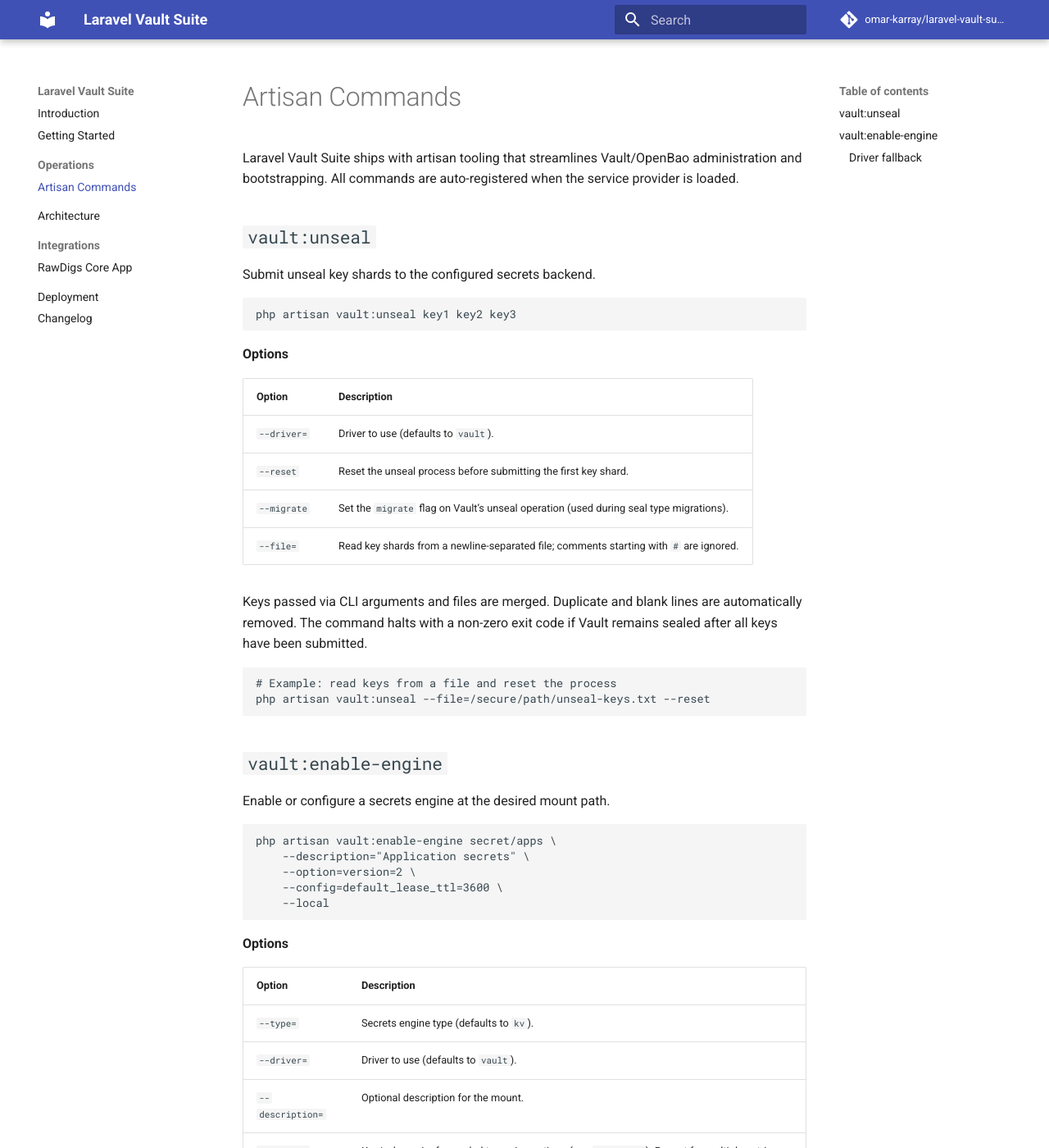
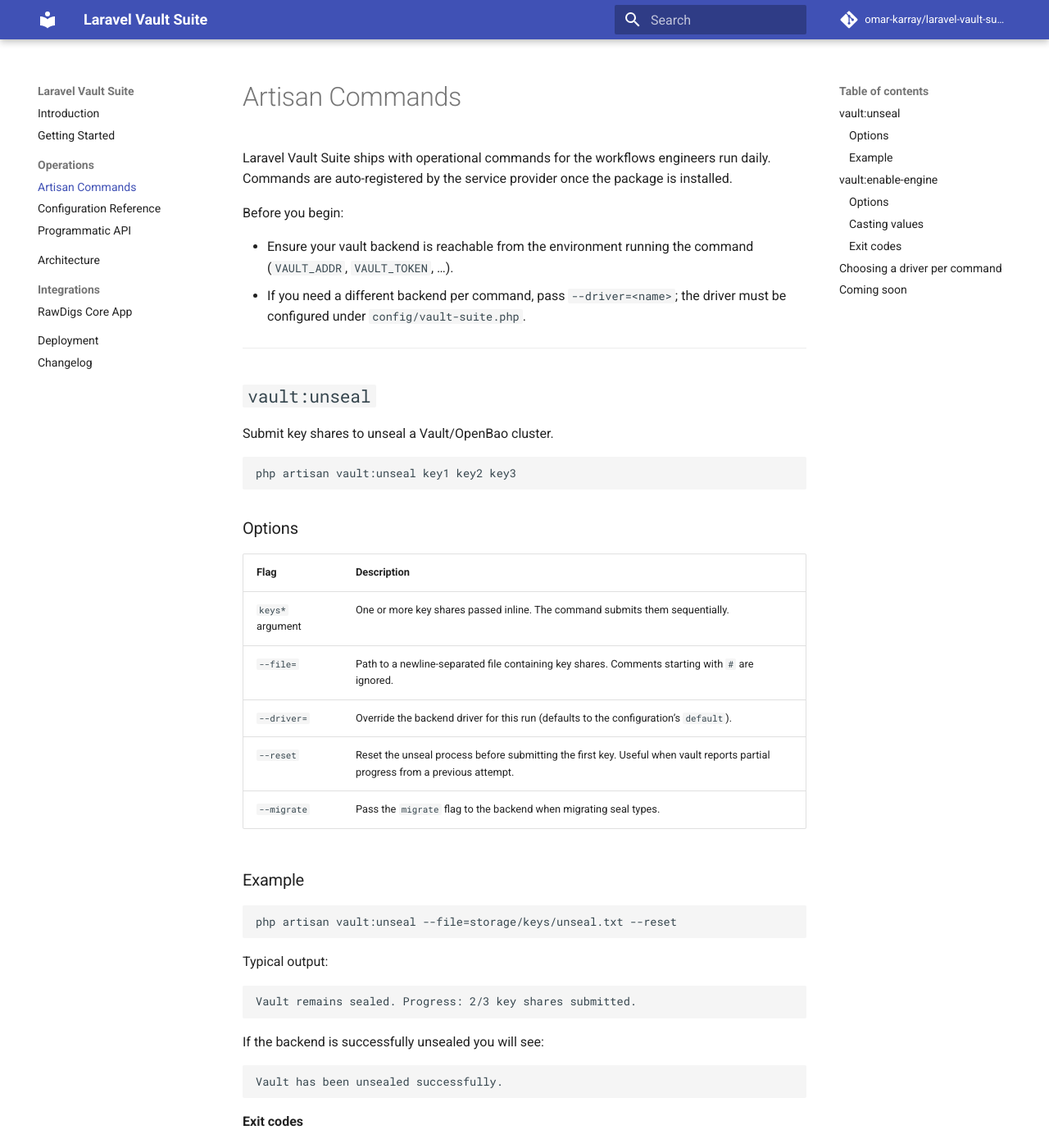
Before and after one commit to omar-karray/Laravel-secrets-manager, an MkDocs documentation site: the page built from docs/commands.md, in a window 1280 px wide and 1400 px high. Shown: the whole window at 82% size. Built offline with MkDocs 1.6.1 and Material for MkDocs 9.7.7, drawn with Linux system fonts in a browser that asks for light colours; comment, search, counter and statistics services are not loaded; some of the changed text lies outside the part shown.

Commit message:
Docs: restructure site around command workflow

````diff
--- a/docs/commands.md
+++ b/docs/commands.md
@@ -1,57 +1,113 @@
 # Artisan Commands
 
-Laravel Vault Suite ships with artisan tooling that streamlines Vault/OpenBao administration and bootstrapping. All commands are auto-registered when the service provider is loaded.
+Laravel Vault Suite ships with operational commands for the workflows engineers run daily. Commands are auto-registered by the service provider once the package is installed.
+
+Before you begin:
+
+- Ensure your vault backend is reachable from the environment running the command (`VAULT_ADDR`, `VAULT_TOKEN`, …).
+- If you need a different backend per command, pass `--driver=<name>`; the driver must be configured under `config/vault-suite.php`.
+
+---
 
 ## `vault:unseal`
 
-Submit unseal key shards to the configured secrets backend.
+Submit key shares to unseal a Vault/OpenBao cluster.
 
-```
+```bash
 php artisan vault:unseal key1 key2 key3
 ```
 
-**Options**
+### Options
 
-| Option | Description |
+| Flag | Description |
 | --- | --- |
-| `--driver=` | Driver to use (defaults to `vault`). |
-| `--reset` | Reset the unseal process before submitting the first key shard. |
-| `--migrate` | Set the `migrate` flag on Vault’s unseal operation (used during seal type migrations). |
-| `--file=` | Read key shards from a newline-separated file; comments starting with `#` are ignored. |
+| `keys*` argument | One or more key shares passed inline. The command submits them sequentially. |
+| `--file=` | Path to a newline-separated file containing key shares. Comments starting with `#` are ignored. |
+| `--driver=` | Override the backend driver for this run (defaults to the configuration’s `default`). |
+| `--reset` | Reset the unseal process before submitting the first key. Useful when vault reports partial progress from a previous attempt. |
+| `--migrate` | Pass the `migrate` flag to the backend when migrating seal types. |
 
-Keys passed via CLI arguments and files are merged. Duplicate and blank lines are automatically removed. The command halts with a non-zero exit code if Vault remains sealed after all keys have been submitted.
+### Example
 
 ```bash
-# Example: read keys from a file and reset the process
-php artisan vault:unseal --file=/secure/path/unseal-keys.txt --reset
+php artisan vault:unseal --file=storage/keys/unseal.txt --reset
 ```
+
+Typical output:
+
+```
+Vault remains sealed. Progress: 2/3 key shares submitted.
+```
+
+If the backend is successfully unsealed you will see:
+
+```
+Vault has been unsealed successfully.
+```
+
+**Exit codes**
+
+- `0` – Vault is unsealed.
+- `1` – Vault remains sealed or the command could not read the provided keys.
+
+---
 
 ## `vault:enable-engine`
 
-Enable or configure a secrets engine at the desired mount path.
+Enable or reconfigure a secrets engine.
 
-```
-php artisan vault:enable-engine secret/apps \
-    --description="Application secrets" \
-    --option=version=2 \
-    --config=default_lease_ttl=3600 \
-    --local
+```bash
+php artisan vault:enable-engine secret/apps --option=version=2
 ```
 
-**Options**
+### Options
 
-| Option | Description |
+| Flag | Description |
 | --- | --- |
-| `--type=` | Secrets engine type (defaults to `kv`). |
-| `--driver=` | Driver to use (defaults to `vault`). |
-| `--description=` | Optional description for the mount. |
-| `--option=` | Key/value pairs forwarded to engine options (e.g. `version=2`). Repeat for multiple entries. |
-| `--config=` | Key/value pairs forwarded to engine configuration (`default_lease_ttl=3600`). Repeat as needed. |
-| `--local` | Mount the secrets engine locally on the targeted node. |
-| `--seal-wrap` | Enable seal wrapping at mount time. |
+| `path` argument | The mount path for the engine (e.g. `secret/apps`). |
+| `--type=` | Engine type (defaults to `kv`). |
+| `--driver=` | Backend driver override. |
+| `--description=` | Optional mount description. |
+| `--option=` | Key/value pair forwarded to `options`. Repeat for multiple options (e.g. `--option=allowed_roles="app,worker"`). |
+| `--config=` | Key/value pair forwarded to the engine `config`. Repeat as required (e.g. `--config=default_lease_ttl=3600`). |
+| `--local` | Mount locally on the targeted node only. |
+| `--seal-wrap` | Enable seal wrapping for the mounted engine. |
 
-Values are automatically type-cast where possible (`true`, `false`, `null`, and numeric values are converted). Quoted strings are also supported: `--option='allowed_roles="app,worker"'`.
+### Casting values
 
-### Driver fallback
+Boolean strings (`true`, `false`), `null`, and numeric values are automatically cast. Quoted strings preserve punctuation:
 
-If you have configured multiple drivers (e.g. `vault` and `openbao`), both commands accept `--driver=openbao` to target the alternative backend without changing global configuration.
+```bash
+php artisan vault:enable-engine database/creds \
+    --type=database \
+    --option='allowed_roles="app,worker"' \
+    --config=max_lease_ttl=7200 \
+    --seal-wrap
+```
+
+### Exit codes
+
+- `0` – Engine mounted or reconfigured successfully.
+- `1` – Validation or API error (the command writes the backend error payload to the console).
+
+---
+
+## Choosing a driver per command
+
+All commands accept `--driver=<name>` to target a backend defined in `config/vault-suite.php`:
+
+```bash
+php artisan vault:enable-engine secret/apps --driver=openbao
+```
+
+Drivers share the same interface, so adding a custom backend via `VaultSuiteManager::extend()` automatically makes it available to the CLI.
+
+---
+
+## Coming soon
+
+- Authentication helpers (AppRole, OIDC, Kubernetes) to mint tokens prior to running commands.
+- Commands for secret rotation and health checks.
+- Bootstrapper integration to hydrate Laravel configuration during `artisan config:cache`.
+
+Track progress in the [Architecture](context.md) section or on the GitHub issue tracker.
--- /dev/null
+++ b/docs/configuration.md
@@ -0,0 +1,113 @@
+# Configuration Reference
+
+After publishing the config (`php artisan vendor:publish --tag="vault-suite-config"`) you will find `config/vault-suite.php`. This file drives how the suite talks to Vault/OpenBao and how secrets are hydrated into your application.
+
+## Default driver
+
+```php
+'default' => env('VAULT_SUITE_DRIVER', 'vault'),
+```
+Controls which backend is used when a command or API call does not specify a driver. Valid values out of the box are `vault` and `openbao`.
+
+## Bootstrap mapping
+
+The `bootstrap` section lets you map environment variables to secret paths so you can hydrate configuration during application boot (bootstrapper implementation is on the roadmap).
+
+```php
+'bootstrap' => [
+    'enabled' => env('VAULT_SUITE_BOOTSTRAP', false),
+    'paths' => [
+        // 'APP_KEY' => 'apps/laravel#app_key',
+    ],
+    'driver' => env('VAULT_SUITE_BOOTSTRAP_DRIVER'),
+    'fail_on_missing' => env('VAULT_SUITE_FAIL_ON_MISSING', true),
+],
+```
+
+- **enabled** – Turn runtime hydration on/off without modifying the config file.
+- **paths** – Map env keys to `secret-path#key` entries understood by the configured driver.
+- **driver** – Optional override if you want bootstrap to use a different backend than the default.
+- **fail_on_missing** – When `true`, missing secrets throw an exception; when `false`, missing values are ignored.
+
+## Caching
+
+```php
+'cache' => [
+    'enabled' => env('VAULT_SUITE_CACHE', false),
+    'store' => env('VAULT_SUITE_CACHE_STORE'),
+    'ttl' => env('VAULT_SUITE_CACHE_TTL', 300),
+],
+```
+
+Enable this once you wire in the forthcoming cache layer. It will reduce round-trips to Vault/OpenBao when reading frequently accessed secrets.
+
+## Driver configuration
+
+Each driver lives under `drivers`. The defaults work for local development and most production setups:
+
+```php
+'drivers' => [
+    'vault' => [
+        'address' => env('VAULT_ADDR', 'http://127.0.0.1:8200'),
+        'token' => env('VAULT_TOKEN'),
+        'namespace' => env('VAULT_NAMESPACE'),
+        'verify' => env('VAULT_VERIFY', true),
+        'timeout' => env('VAULT_TIMEOUT', 5),
+        'engine' => [
+            'mount' => env('VAULT_ENGINE_MOUNT', 'secret'),
+            'version' => env('VAULT_ENGINE_VERSION', 2),
+        ],
+    ],
+
+    'openbao' => [
+        'address' => env('OPENBAO_ADDR', env('VAULT_ADDR', 'http://127.0.0.1:8200')),
+        'token' => env('OPENBAO_TOKEN', env('VAULT_TOKEN')),
+        'namespace' => env('OPENBAO_NAMESPACE'),
+        'verify' => env('OPENBAO_VERIFY', env('VAULT_VERIFY', true)),
+        'timeout' => env('OPENBAO_TIMEOUT', env('VAULT_TIMEOUT', 5)),
+        'engine' => [
+            'mount' => env('OPENBAO_ENGINE_MOUNT', env('VAULT_ENGINE_MOUNT', 'secret')),
+            'version' => env('OPENBAO_ENGINE_VERSION', env('VAULT_ENGINE_VERSION', 2)),
+        ],
+    ],
+],
+```
+
+### Environment variable reference
+
+| Variable | Purpose | Recommended production value |
+| --- | --- | --- |
+| `VAULT_ADDR` / `OPENBAO_ADDR` | Cluster address | HTTPS URL managed by your infrastructure team |
+| `VAULT_TOKEN` / `OPENBAO_TOKEN` | Token used for API calls | Short-lived app role or approle-derived token |
+| `VAULT_NAMESPACE` | Enterprise Vault namespace (optional) | Namespace slug |
+| `VAULT_VERIFY` | Whether to verify TLS certificates | `true` (set a CA bundle if using internal PKI) |
+| `VAULT_ENGINE_MOUNT` | Mount path for the default secrets engine | `secret` (KV v2) |
+| `VAULT_ENGINE_VERSION` | KV engine version (`1` or `2`) | `2` unless you intentionally use KV v1 |
+
+### Extending drivers
+
+To add a new backend:
+
+1. Implement `Deepdigs\LaravelVaultSuite\Contracts\SecretsDriver`.
+2. Register a custom driver using `VaultSuiteManager::extend()` in your service provider.
+3. Add the driver’s configuration under `drivers` and reference it via the `--driver` flag or API call.
+
+```php
+LaravelVaultSuite::driver('my-backend')->read('path/to/secret');
+```
+
+## Sample `.env` block
+
+```dotenv
+VAULT_SUITE_DRIVER=vault
+VAULT_ADDR=https://vault.example.com
+VAULT_TOKEN=
+VAULT_ENGINE_MOUNT=secret
+VAULT_ENGINE_VERSION=2
+VAULT_VERIFY=true
+
+OPENBAO_ADDR=https://openbao.example.com
+OPENBAO_TOKEN=
+```
+
+Keep tokens out of version control—manage them via your secret store or CI/CD environment management.
--- a/mkdocs.yml
+++ b/mkdocs.yml
@@ -16,6 +16,8 @@ nav:
   - Getting Started: getting-started.md
   - Operations:
       - Artisan Commands: commands.md
+      - Configuration Reference: configuration.md
+      - Programmatic API: api.md
   - Architecture: context.md
   - Integrations:
       - RawDigs Core App: integration/rawdigs-core-app.md
````
Also changed, not shown: README.md (+7 -5 lines), docs/api.md (added, +119 -0 lines), docs/changelog.md (+6 -5 lines), docs/context.md (+14 -16 lines), docs/getting-started.md (+67 -43 lines), docs/index.md (+30 -17 lines).
